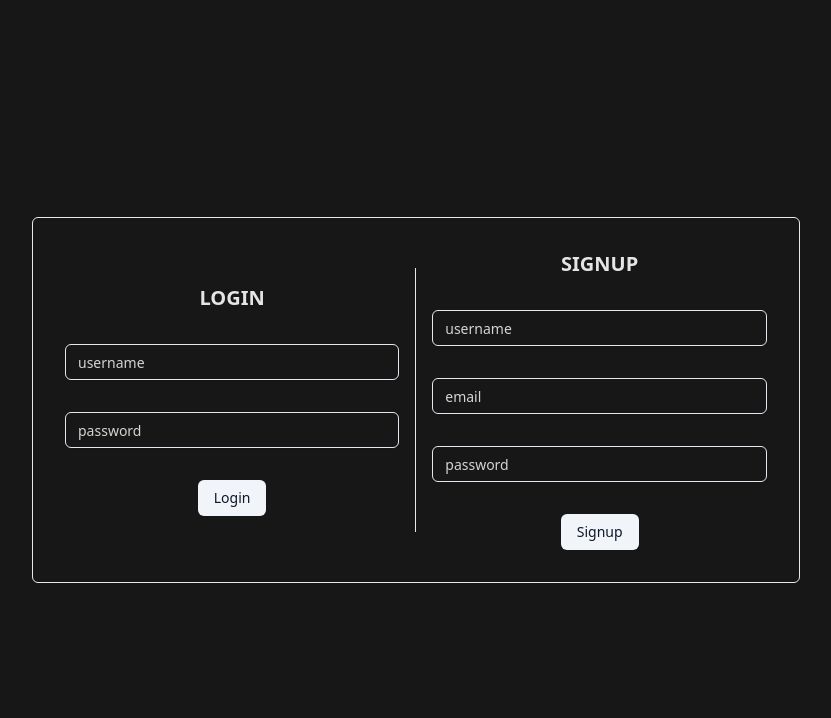
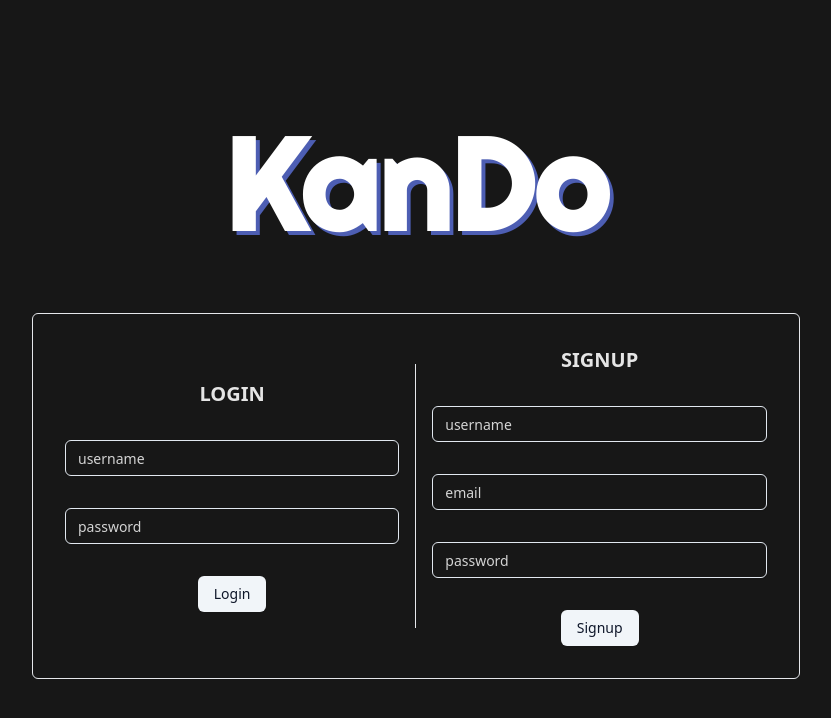
Before and after one commit to preritagrawal06/kanban, a React (Vite) app: page /auth in a window 1280 px wide. Shown: the top 718 px of the page, without its empty margins (224-1055 px from the left). Built offline with nearby package versions, Linux system fonts and the light colour scheme.

Commit message:
poster added

```diff
--- a/src/Pages/Auth.tsx
+++ b/src/Pages/Auth.tsx
@@ -3,7 +3,8 @@ import Signup from "@/Components/auth/Signup";
 
 const Auth = () => {
     return (
-        <div className="h-screen w-full bg-neutral-900 text-neutral-50 flex justify-center items-center">
+        <div className="h-screen w-full bg-neutral-900 text-neutral-50 flex flex-col justify-center items-center gap-16">
+            <h1 className="text-9xl font-bold poster" data-shadow="KanDo">KanDo</h1>
             <div className="w-[60vw] p-4 rounded-md border flex items-center justify-center">
                 <Login/>
                 <Signup/>
--- a/src/Pages/Kanban.tsx
+++ b/src/Pages/Kanban.tsx
@@ -56,7 +56,7 @@ const Kanban = () => {
             <div className="flex flex-col h-full overflow-auto flex-grow">
                 <div className="flex overflow-auto gap-3 p-12 flex-grow">
                     {
-                        columns.length > 0 &&
+                        columns.length > 0 ?
                         <>
                             {
                                 columns.map((column: ColumnProp) => {
@@ -69,6 +69,10 @@ const Kanban = () => {
                             }
                             <BurnBarrel />
                         </>
+                        :
+                        <div className="w-full h-full flex items-center justify-center">
+                            <p className="no-column text-3xl font-bold">No Columns :(</p>
+                        </div>
                     }
                 </div>
                 <div className="w-full px-12 py-4 flex gap-3 justify-center">
--- a/src/index.css
+++ b/src/index.css
@@ -1,3 +1,31 @@
+@import url(https://fonts.googleapis.com/css?family=Righteous);
 @tailwind base;
 @tailwind components;
 @tailwind utilities;
+
+h1 {
+  display: inline-block;
+  color: white;
+  font-family: "Righteous", serif;
+  text-shadow: 0.03em 0.03em 0 hsla(230, 40%, 50%, 1);
+}
+
+h1:after {
+  content: attr(data-shadow);
+  position: absolute;
+  top: 0.06em;
+  left: 0.06em;
+  z-index: -1;
+  text-shadow: none;
+}
+
+.no-column {
+  background: linear-gradient(
+    0deg,
+    rgba(41, 41, 47, 1) 0%,
+    rgba(152, 152, 152, 1) 70%
+  );
+  -webkit-background-clip: text;
+  -webkit-text-fill-color: transparent;
+  background-clip: text;
+}
```
